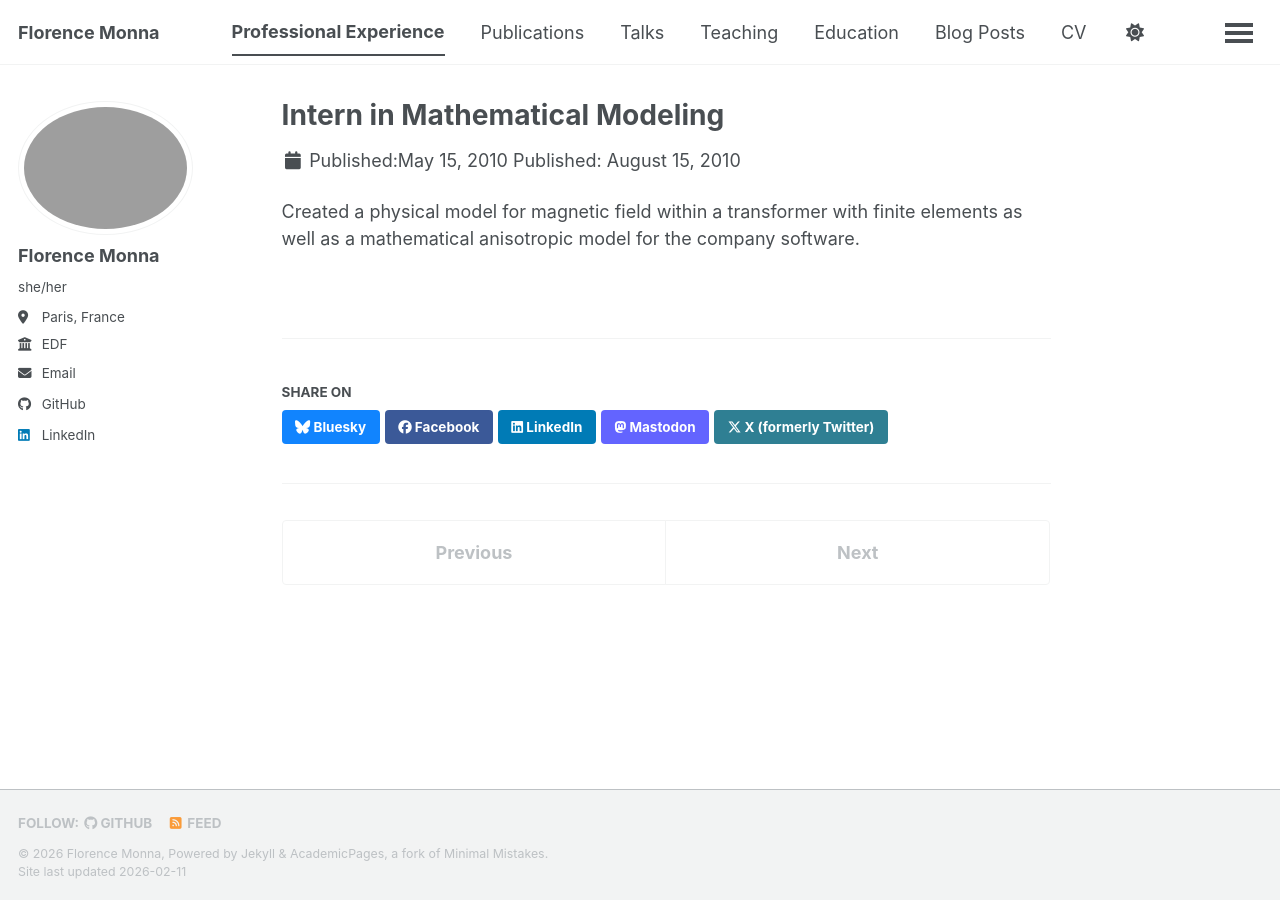
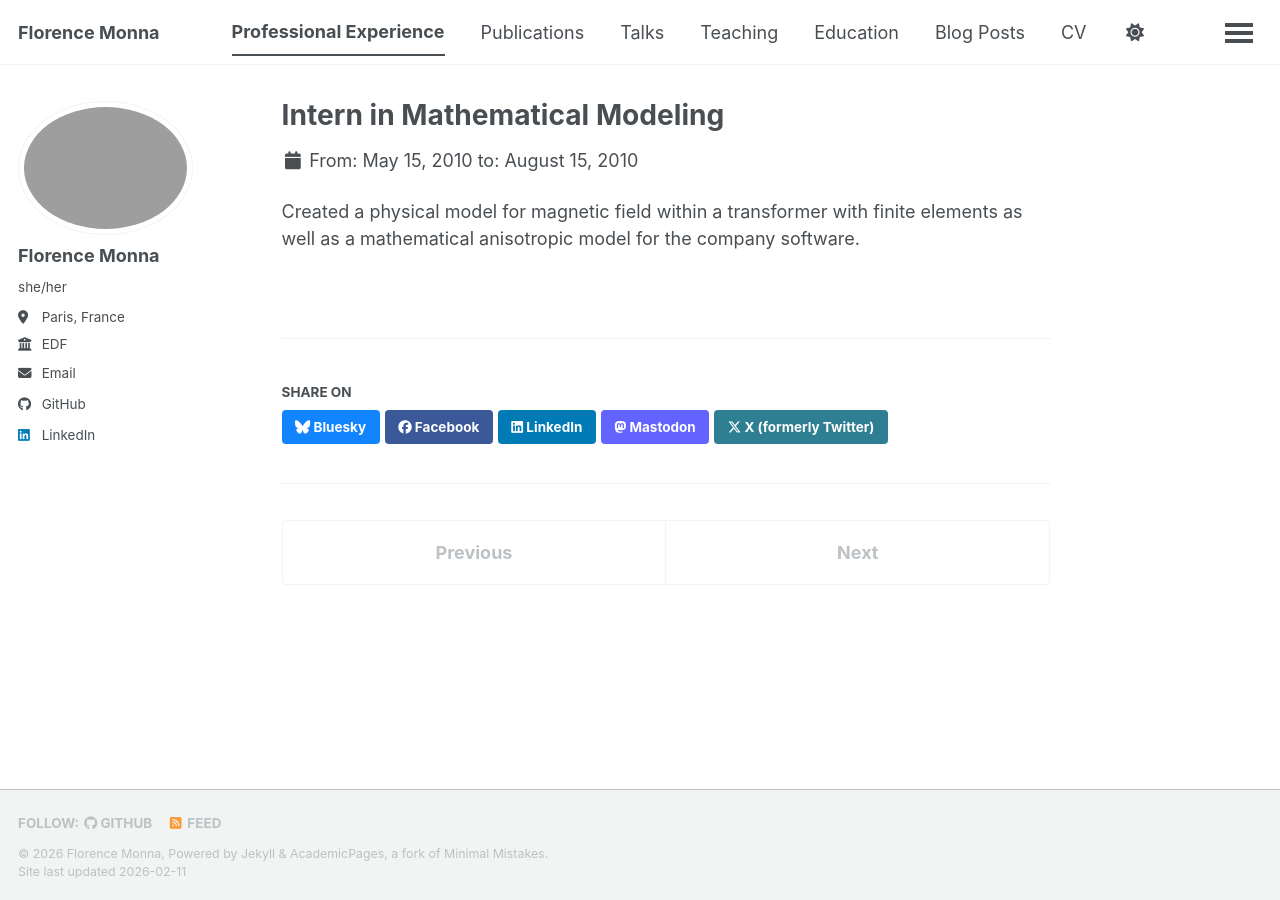
Before and after one commit to fmonna/fmonna.github.io, a Jekyll site: the page built from _experience/2010-05-15-areva.md, in a window 1280 px wide. Built offline with Jekyll 4.4.1, drawn with Linux system fonts in a browser that asks for light colours; a script bundle is joined from its source files by our own code; library files that are not in the unit come from our copies.

Commit message:
Update single.html

```diff
--- a/_layouts/single.html
+++ b/_layouts/single.html
@@ -38,9 +38,9 @@ layout: default
           <p> {{ page.type }}, <i>{{ page.venue }}</i>, {{ page.date | default: "1900-01-01" | date: "%Y" }} </p>
         {% elsif page.collection == 'experience' %}
           {% if page.enddate %}
-          <p class="page__date"><i class="fa fa-fw fa-calendar" aria-hidden="true"></i> {{ site.data.ui-text[site.locale].date_label | default: "From:" }}<time datetime="{{ page.startdate | date_to_xmlschema }}">{{ page.startdate | default: "1900-01-01" | date: "%B %d, %Y" }}</time> {{ site.data.ui-text[site.locale].date_label | default: "to:" }} <time datetime="{{ page.enddate | date_to_xmlschema }}">{{ page.enddate | default: "1900-01-01" | date: "%B %d, %Y" }}</time> </p>
+          <p class="page__date"><i class="fa fa-fw fa-calendar" aria-hidden="true"></i> From: <time datetime="{{ page.startdate | date_to_xmlschema }}">{{ page.startdate | default: "1900-01-01" | date: "%B %d, %Y" }}</time> to: <time datetime="{{ page.enddate | date_to_xmlschema }}">{{ page.enddate | default: "1900-01-01" | date: "%B %d, %Y" }}</time> </p>
           {% elsif page.startdate %}
-            <p class="page__date"><i class="fa fa-fw fa-calendar" aria-hidden="true"></i> {{ site.data.ui-text[site.locale].date_label | default: "Since:" }}<time datetime="{{ page.startdate | date_to_xmlschema }}">{{ page.startdate | default: "1900-01-01" | date: "%B %d, %Y" }}</time> </p>
+            <p class="page__date"><i class="fa fa-fw fa-calendar" aria-hidden="true"></i> Since: <time datetime="{{ page.startdate | date_to_xmlschema }}">{{ page.startdate | default: "1900-01-01" | date: "%B %d, %Y" }}</time> </p>
           {% endif %}
         {% elsif page.venue and page.date %}
           <p>Published in <i>{{ page.venue }}</i>, {{ page.date | default: "1900-01-01" | date: "%Y" }} </p>
```
